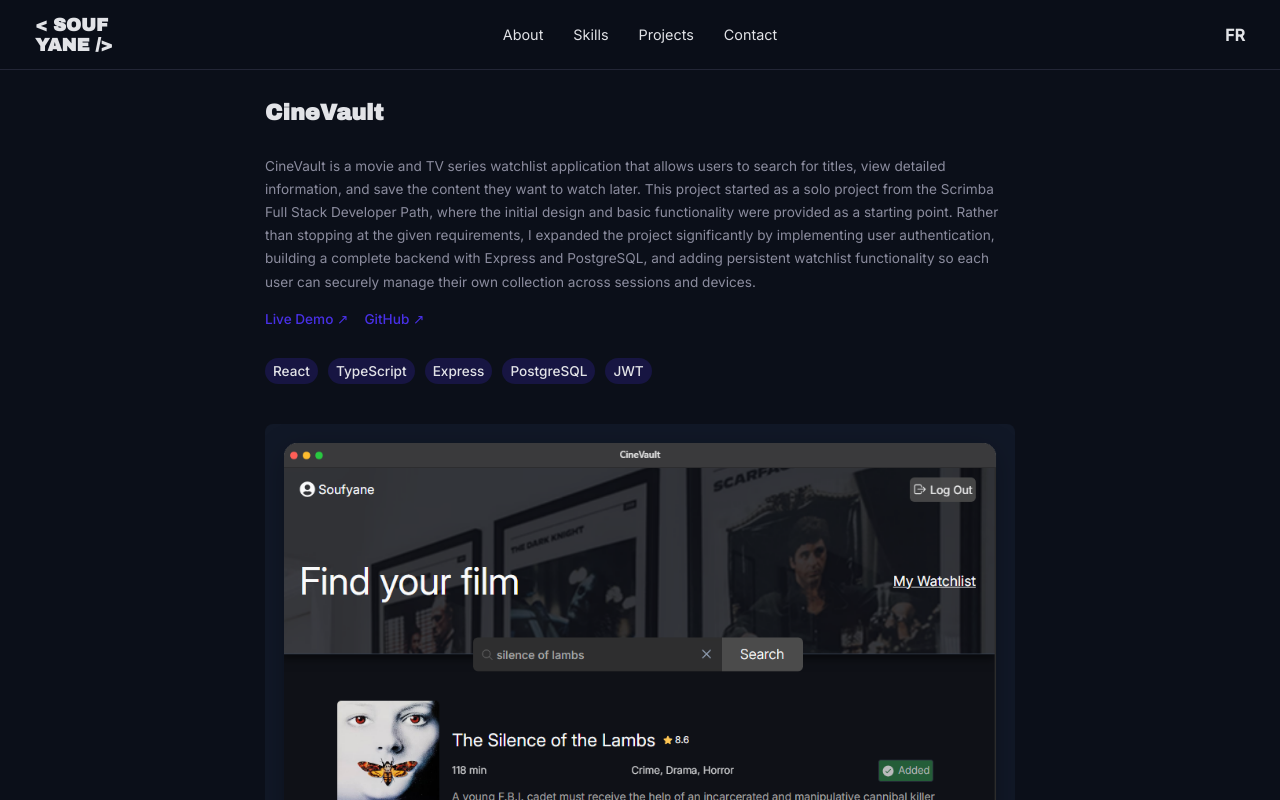
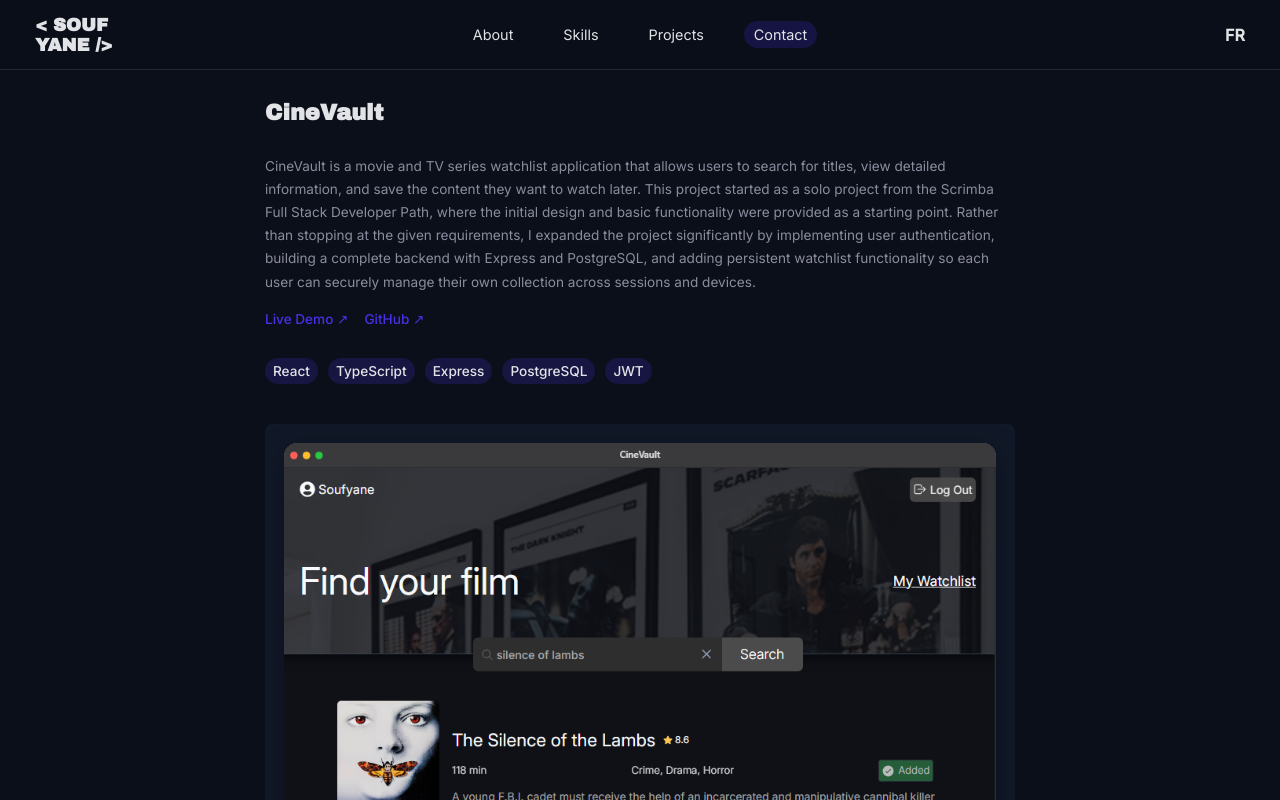
Before and after one commit to Soufyane4/portfolio, a Next.js app: page /projects/cinevault in a window 1280 px wide. Shown: the top 800 px of the page. Built offline with nearby package versions, Linux system fonts and the light colour scheme.

Commit message:
feat: active nav link tracking and mobile menu fixes

```diff
--- a/app/projects/[id]/page.module.css
+++ b/app/projects/[id]/page.module.css
@@ -37,6 +37,15 @@
     font-size: .85rem;
     font-weight: 500;
     color: var(--accent);
+}
+
+.arrow {
+    display: inline-block;
+    transition: transform 0.2s ease;
+}
+
+a:hover .arrow {
+    transform: translate(3px, -3px);
 }
 
 .techStack {
--- a/app/projects/[id]/page.tsx
+++ b/app/projects/[id]/page.tsx
@@ -32,8 +32,8 @@ export default async function ProjectPage({ params }: { params: { id: string } }
             <h2 className={styles.projectName}>{project?.name}</h2>
             <p className={styles.projectSummay}>{project?.summary}</p>
             <div className={styles.projectLinksContainer}>
-                <a className={styles.projectLink} href={project?.liveDemo} target="_blank" rel="noopener noreferrer">Live Demo ↗</a>
-                <a className={styles.projectLink} href={project?.github} target="_blank" rel="noopener noreferrer">GitHub ↗</a>
+                <a className={styles.projectLink} href={project?.liveDemo} target="_blank" rel="noopener noreferrer">Live Demo <span className={styles.arrow}>↗</span></a>
+                <a className={styles.projectLink} href={project?.github} target="_blank" rel="noopener noreferrer">GitHub <span className={styles.arrow}>↗</span></a>
             </div>
             <div className={styles.techStack}>{techStack}</div>
             <Image className={styles.projectImage} src={project.screenshot[1]} alt={`A screenshot of ${project?.name} app`} width={260} height={160} unoptimized/>
--- a/components/Footer.module.css
+++ b/components/Footer.module.css
@@ -44,6 +44,15 @@
     margin-bottom: 50px;
 }
 
+.arrow {
+    display: inline-block;
+    transition: transform 0.2s ease;
+}
+
+a:hover .arrow {
+    transform: translate(3px, -3px);
+}
+
 .footerLogo {
     font-size: 1.125rem;
     color: var(--text-secondary);
@@ -58,6 +67,8 @@
     bottom: 0;
 }
 
+/* MEDIA QUERIES */
+
 @media (min-width:1024px) {
     .contactBar {
         flex-direction: row;
--- a/components/Footer.tsx
+++ b/components/Footer.tsx
@@ -14,8 +14,8 @@ export default function Footer() {
                 <a className={styles.email} href="mailto:soufianeoubamouh@gmail.com">soufianeoubamouh@gmail.com</a>
             </div>
             <div className={styles.socialsContainer}>
-                <a className={styles.socials} href="https://www.linkedin.com/in/soufyane-oubamouh" target="_blank" rel="noopener noreferrer">LinkedIn ↗</a>
-                <a className={styles.socials} href="https://github.com/Soufyane4" target="_blank" rel="noopener noreferrer">GitHub ↗</a>
+                <a className={styles.socials} href="https://www.linkedin.com/in/soufyane-oubamouh" target="_blank" rel="noopener noreferrer">LinkedIn <span className={styles.arrow}>↗</span></a>
+                <a className={styles.socials} href="https://github.com/Soufyane4" target="_blank" rel="noopener noreferrer">GitHub <span className={styles.arrow}>↗</span></a>
             </div>
             </div>
             <h3 className={styles.footerLogo}>{"< SOUF"}<br />{"YANE />"}</h3>
--- a/components/Hero.module.css
+++ b/components/Hero.module.css
@@ -34,7 +34,13 @@
     color: #fff;
     padding: 12px 32px;
     border-radius: 4px;
+    transition: background-color 0.2s ease, color 0.2s ease;
+}
 
+.aboutLink:hover {
+    background-color: transparent;
+    border: 1px solid var(--accent);
+    opacity: 1;
 }
 
 /* MEDIA QUERIES */
--- a/components/Nav.module.css
+++ b/components/Nav.module.css
@@ -45,12 +45,14 @@
 }
 
 .navLink {
-    margin-block: 1.6rem;
+    padding-block: 1.4rem;
     font-weight: 400;
     font-size: .9rem;
 }
 
-
+.activeLink {
+    background-color: var(--accent-20);
+}
 
 /* MEDIA QUERIES */
 
@@ -89,6 +91,8 @@
 
     .navLink {
         list-style: none;
+        padding: 5px 10px;
+        border-radius: 100px;
     }
 
 }
--- a/components/Nav.tsx
+++ b/components/Nav.tsx
@@ -2,13 +2,46 @@
 
 import Link from "next/link"
 import { TbMenuDeep } from "react-icons/tb"
-import { useState } from "react"
+import { useState, useEffect, useRef } from "react"
 import styles from "./Nav.module.css"
 
 
 export default function Nav() {
 
     const [menuOpen, setMenuOpen] = useState(false)
+    const [activeSection, setActiveSection] = useState<string | null>(null)
+    const isClicking = useRef(false)
+
+    useEffect(()=> {
+        console.log('useEffect ran')
+        setTimeout(()=> {
+            const sections = document.querySelectorAll('section[id]')
+            console.log(sections)
+            const observer = new IntersectionObserver((entries) => {
+            entries.forEach(entry => {
+                console.log(entry.target.id, entry.isIntersecting)
+                if (entry.isIntersecting && !isClicking.current) {
+                    setActiveSection(entry.target.id)
+                    console.log(activeSection)
+                }
+            })
+
+        }, { threshold: 0.1, rootMargin: '-70px 0px 0px 0px' })
+
+        sections.forEach(section => observer.observe(section))
+        return () => {
+            sections.forEach(section => observer.unobserve(section))
+        }
+        }, 1000)
+    }, [])
+
+    useEffect(() => {
+        const handleResize = () => {
+            if (window.innerWidth >= 768) setMenuOpen(false)
+        }
+        window.addEventListener('resize', handleResize)
+        return () => window.removeEventListener('resize', handleResize)
+    }, [])
 
     function toggleMenu() {
         if (window.innerWidth < 768) {
@@ -23,10 +56,10 @@ export default function Nav() {
             <button className={styles.menutoggle} onClick={toggleMenu}><TbMenuDeep size={44}/></button>
 
             <ul className={`${styles.navLinks} ${menuOpen ? styles.navLinksOpen : ""}`}>
-                <li className={styles.navLink}><Link href="/#about" onClick={toggleMenu}>About</Link></li>
-                <li className={styles.navLink}><Link href="/#skills" onClick={toggleMenu}>Skills</Link></li>
-                <li className={styles.navLink}><Link href="/#projects" onClick={toggleMenu}>Projects</Link></li>
-                <li className={styles.navLink}><Link href="/#contact" onClick={toggleMenu}>Contact</Link></li>
+                <li className={`${styles.navLink} ${activeSection === 'about' ? styles.activeLink : ''}`}><Link href="/#about" onClick={() => { isClicking.current = true; setActiveSection('about'); setTimeout(() => isClicking.current = false, 1000); toggleMenu() }}>About</Link></li>
+                <li className={`${styles.navLink} ${activeSection === 'skills' ? styles.activeLink : ''}`}><Link href="/#skills" onClick={() => { isClicking.current = true; setActiveSection('skills'); setTimeout(() => isClicking.current = false, 1000); toggleMenu() }}>Skills</Link></li>
+                <li className={`${styles.navLink} ${activeSection === 'projects' ? styles.activeLink : ''}`}><Link href="/#projects" onClick={() => { isClicking.current = true; setActiveSection('projects'); setTimeout(() => isClicking.current = false, 1000); toggleMenu() }}>Projects</Link></li>
+                <li className={`${styles.navLink} ${activeSection === 'contact' ? styles.activeLink : ''}`}><Link href="/#contact" onClick={() => { isClicking.current = true; setActiveSection('contact'); setTimeout(() => isClicking.current = false, 1000); toggleMenu() }}>Contact</Link></li>
             </ul>
         </nav>
     )
--- a/components/Projects.module.css
+++ b/components/Projects.module.css
@@ -32,6 +32,12 @@
     margin-bottom: 30px;
     border: 1px solid var(--accent-30);
     border-radius: 8px;
+    transition: transform 0.2s ease, border-color 0.2s ease;
+}
+
+.projectCard:hover {
+    transform: scale(1.02);
+    background-color: var(--bg-card);
 }
 
 .projectDetails {
--- a/components/Skills.module.css
+++ b/components/Skills.module.css
@@ -26,6 +26,11 @@
     align-items: center;
     gap: 10px;
     width: 70px;
+    transition: transform 0.2s ease;
+}
+
+.skill:hover {
+    transform: scale(1.15);
 }
 
 .skillName {
```
